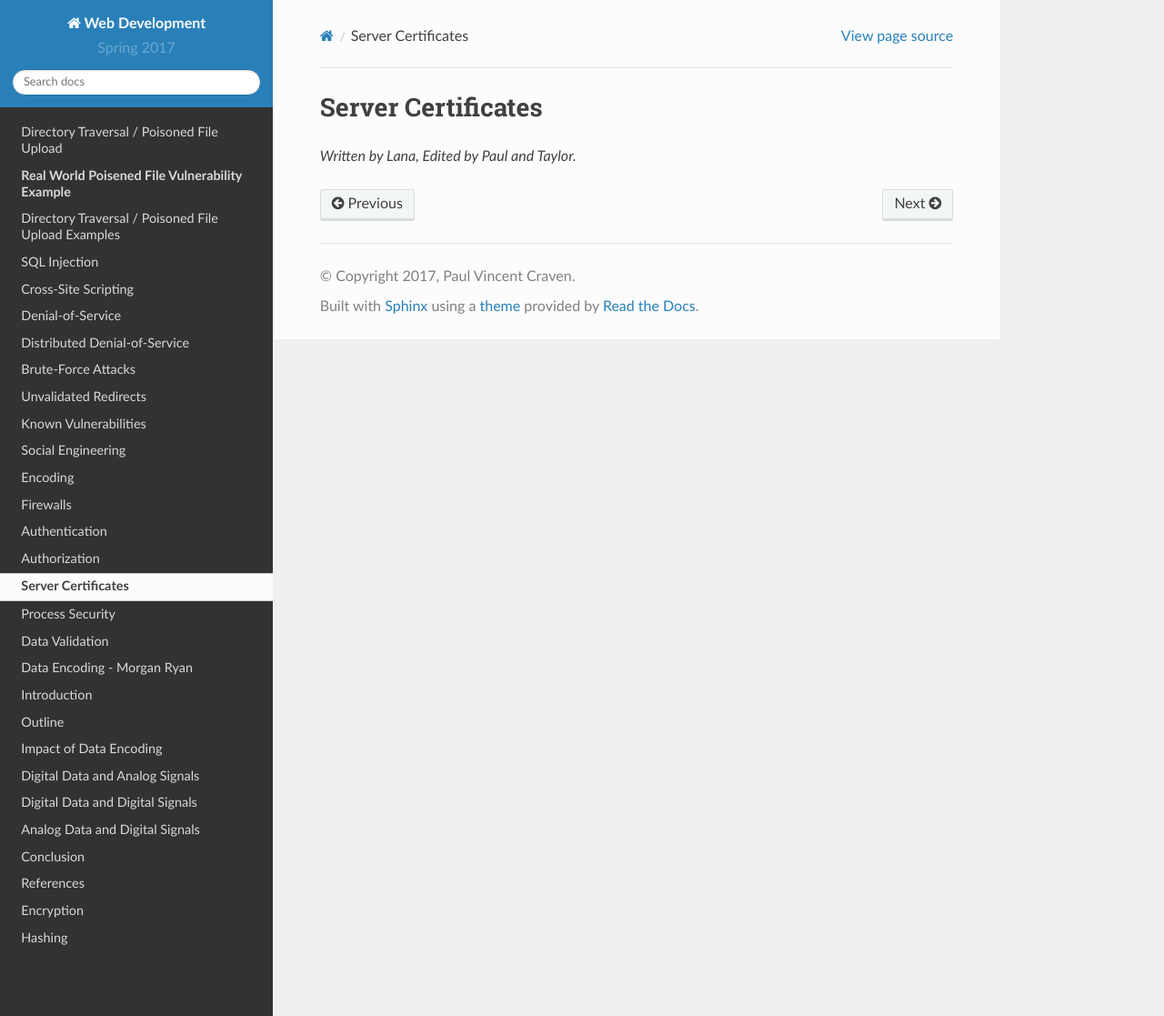
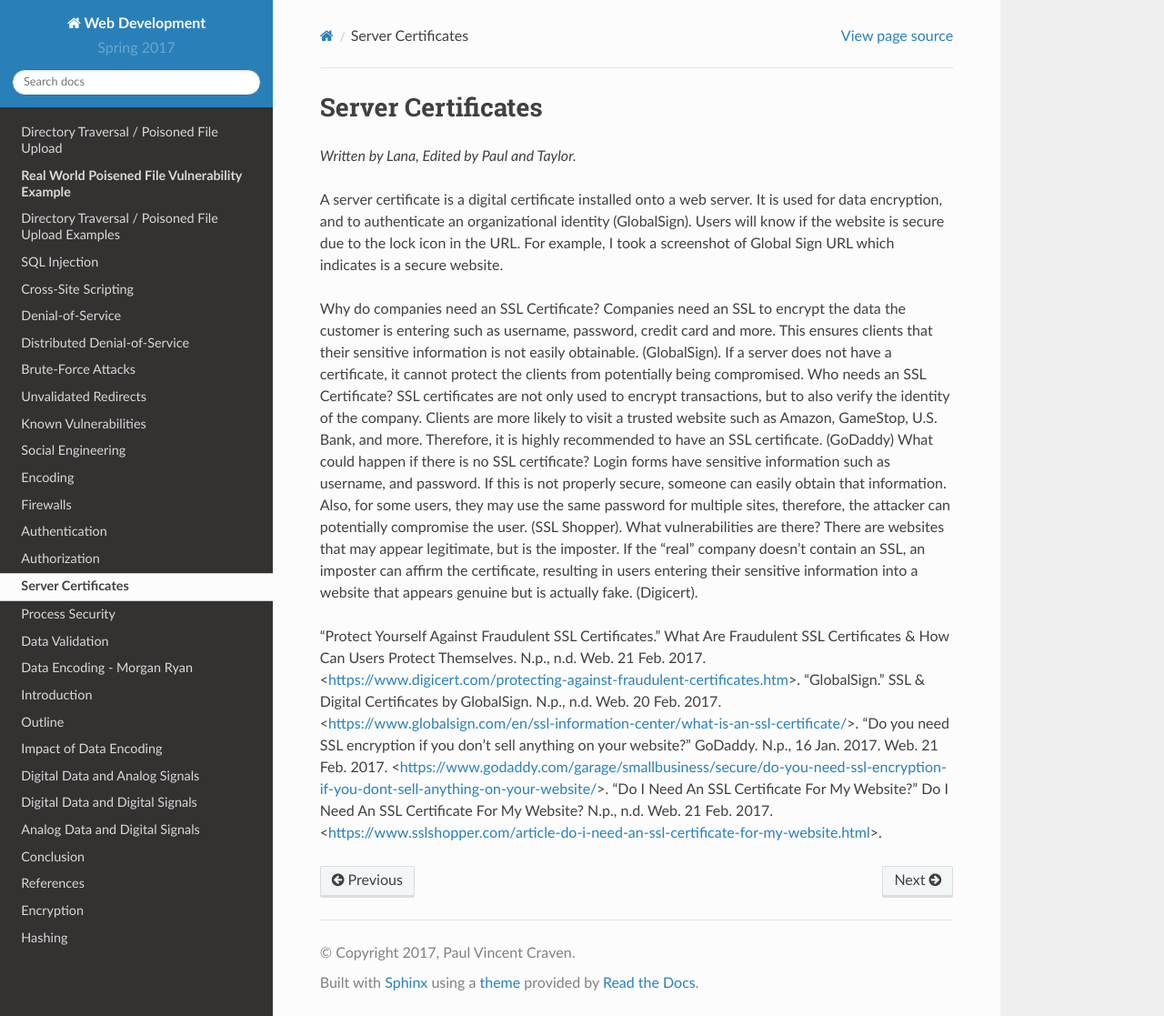
Before and after one commit to pvcraven/2017_web_security, a Sphinx documentation site: the page built from source/server_certificates/server_certificates.rst, in a window 1280 px wide and 1117 px high. Shown: the whole window at 91% size. Built offline with Sphinx 7.4.7 and the Read the Docs theme 2.0.0, drawn with Linux system fonts in a browser that asks for light colours.

Commit message:
Server Certificate

```diff
--- a/source/server_certificates/server_certificates.rst
+++ b/source/server_certificates/server_certificates.rst
@@ -2,3 +2,20 @@ Server Certificates
 ===================
 
 *Written by Lana, Edited by Paul and Taylor.*
+
+A server certificate is a digital certificate installed onto a web server. It is used for data encryption, and to authenticate an organizational identity (GlobalSign). Users will know if the website is secure due to the lock icon in the URL. For example, I took a screenshot of Global Sign URL which indicates is a secure website.
+
+Why do companies need an SSL Certificate?
+Companies need an SSL to encrypt the data the customer is entering such as username, password, credit card and more. This ensures clients that their sensitive information is not easily obtainable. (GlobalSign). If a server does not have a certificate, it cannot protect the clients from potentially being compromised.
+Who needs an SSL Certificate?
+SSL certificates are not only used to encrypt transactions, but to also verify the identity of the company. Clients are more likely to visit a trusted website such as Amazon, GameStop, U.S. Bank, and more. Therefore, it is highly recommended to have an SSL certificate. (GoDaddy)
+What could happen if there is no SSL certificate?
+Login forms have sensitive information such as username, and password. If this is not properly secure, someone can easily obtain that information. Also, for some users, they may use the same password for multiple sites, therefore, the attacker can potentially compromise the user. (SSL Shopper).
+What vulnerabilities are there?
+There are websites that may appear legitimate, but is the imposter. If the “real” company doesn’t contain an SSL, an imposter can affirm the certificate, resulting in users entering their sensitive information into a website that appears genuine but is actually fake. (Digicert).
+
+
+"Protect Yourself Against Fraudulent SSL Certificates." What Are Fraudulent SSL Certificates & How Can Users Protect Themselves. N.p., n.d. Web. 21 Feb. 2017. <https://www.digicert.com/protecting-against-fraudulent-certificates.htm>.
+"GlobalSign." SSL & Digital Certificates by GlobalSign. N.p., n.d. Web. 20 Feb. 2017. <https://www.globalsign.com/en/ssl-information-center/what-is-an-ssl-certificate/>.
+"Do you need SSL encryption if you don't sell anything on your website?" GoDaddy. N.p., 16 Jan. 2017. Web. 21 Feb. 2017. <https://www.godaddy.com/garage/smallbusiness/secure/do-you-need-ssl-encryption-if-you-dont-sell-anything-on-your-website/>.
+"Do I Need An SSL Certificate For My Website?" Do I Need An SSL Certificate For My Website? N.p., n.d. Web. 21 Feb. 2017. <https://www.sslshopper.com/article-do-i-need-an-ssl-certificate-for-my-website.html>.
```
